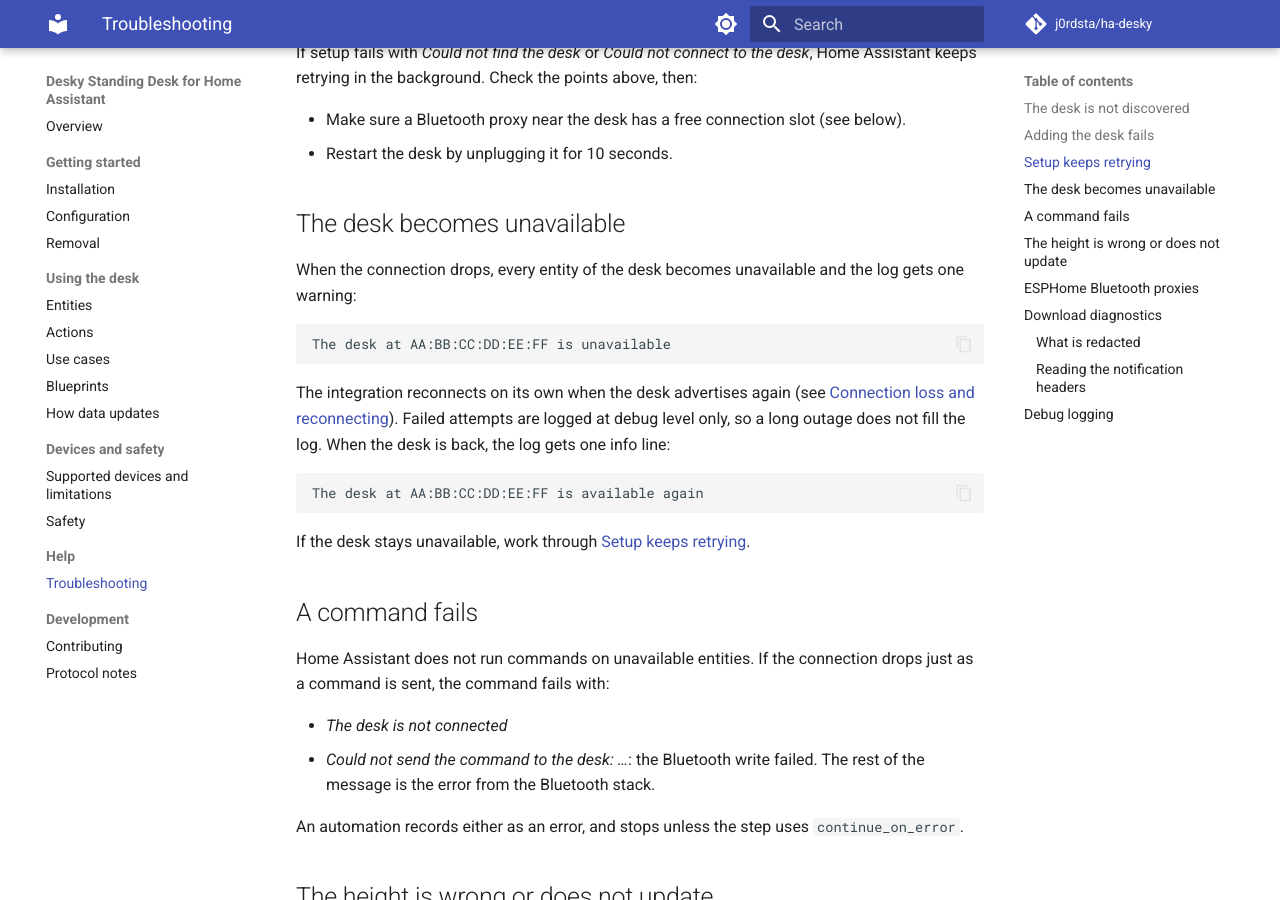
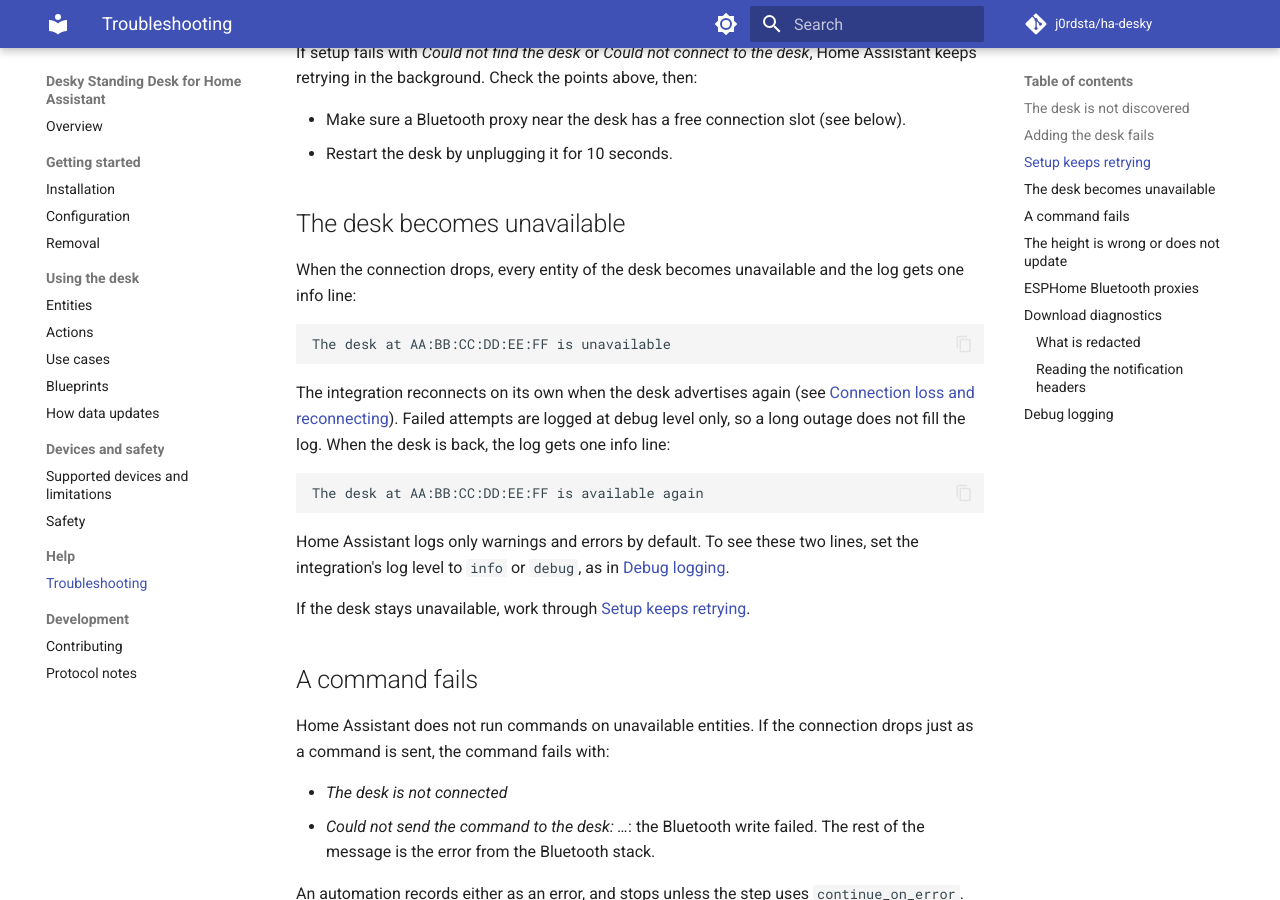
Before and after one commit to j0rdsta/ha-desky, an MkDocs documentation site: the page built from docs/troubleshooting.md, in a window 1280 px wide and 900 px high, scrolled down 704 px. Built offline with MkDocs 1.6.1 and Material for MkDocs 9.7.7, drawn with Linux system fonts in a browser that asks for light colours; comment, search, counter and statistics services are not loaded.

Commit message:
fix: log the desk outage at info level
Home Assistant expects an integration to log a device becoming
unavailable at info. The recovery line was already at info.

Co-Authored-By: Claude Opus 5.5 <noreply@anthropic.com>

````diff
--- a/docs/troubleshooting.md
+++ b/docs/troubleshooting.md
@@ -29,7 +29,7 @@ keeps retrying in the background. Check the points above, then:
 ## The desk becomes unavailable
 
 When the connection drops, every entity of the desk becomes unavailable and the log gets one
-warning:
+info line:
 
 ```text
 The desk at AA:BB:CC:DD:EE:FF is unavailable
@@ -43,6 +43,9 @@ back, the log gets one info line:
 ```text
 The desk at AA:BB:CC:DD:EE:FF is available again
 ```
+
+Home Assistant logs only warnings and errors by default. To see these two lines, set the
+integration's log level to `info` or `debug`, as in [Debug logging](#debug-logging).
 
 If the desk stays unavailable, work through [Setup keeps retrying](#setup-keeps-retrying).
 
````
Also changed, not shown: CLAUDE.md (+1 -1 lines), 2 other files.
